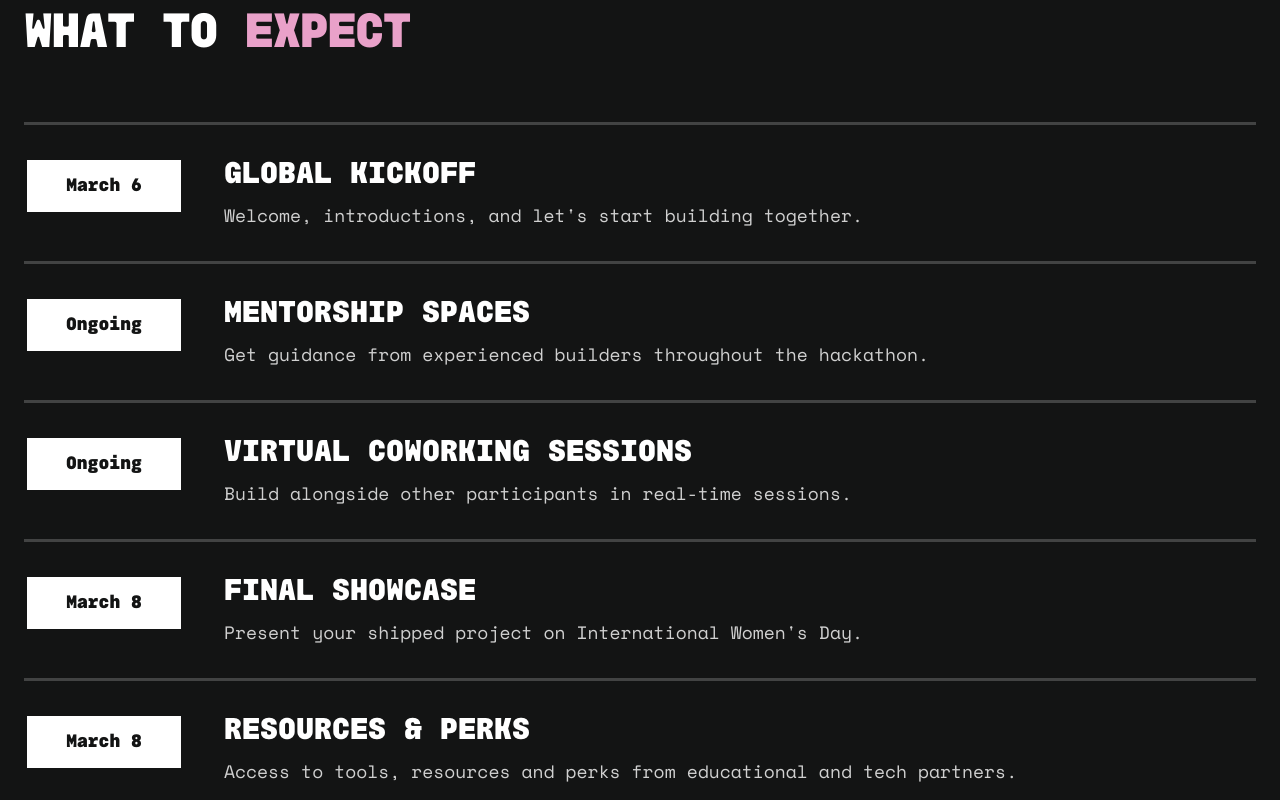
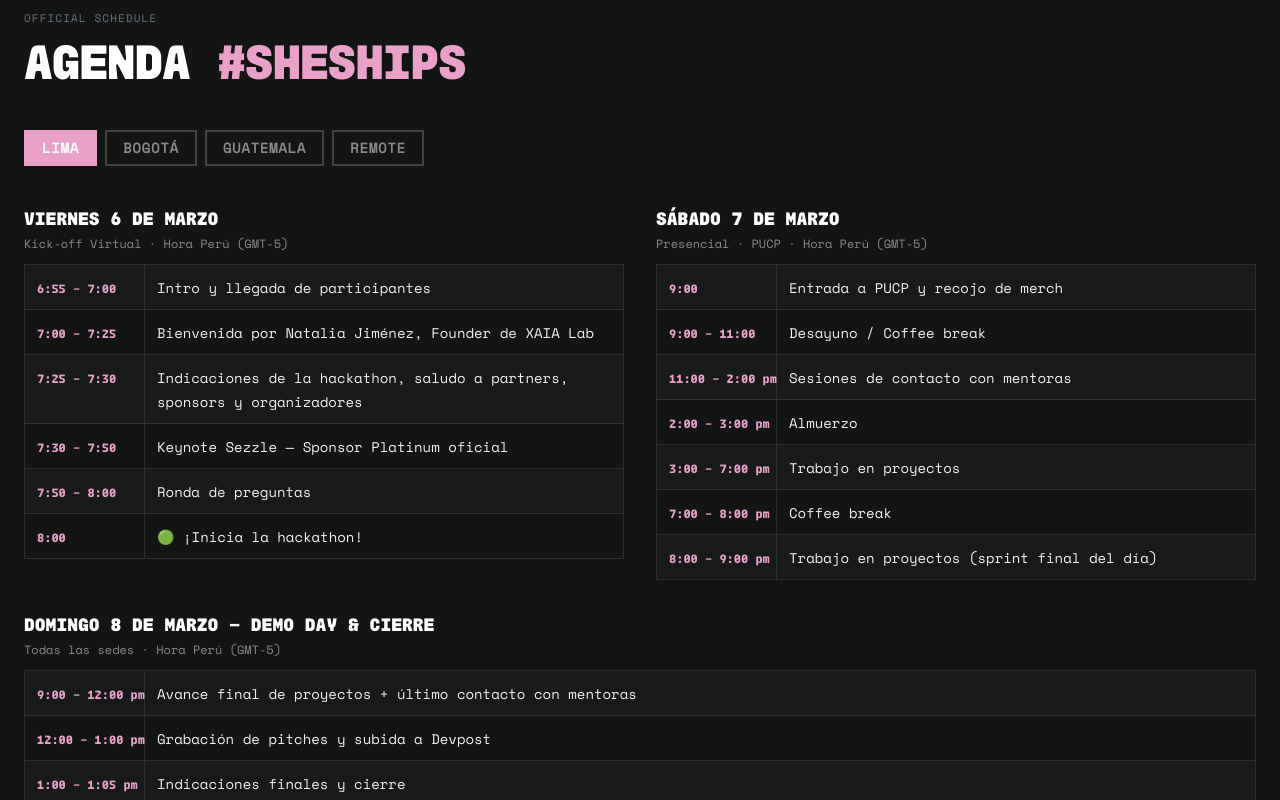
Before and after one commit to crafter-station/she.ships, a Next.js app: page / in a window 1280 px wide. Shown: the part 3500-4300 px from the top of the page. Built offline with nearby package versions, Linux system fonts and the light colour scheme; no server answers.

Commit message:
Create agenda

```diff
--- a/components/sections/agenda.tsx
+++ b/components/sections/agenda.tsx
@@ -1,43 +1,158 @@
 "use client";
 
+import { useState } from "react";
 import { SectionWrapper } from "@/components/decorative/section-wrapper";
 import { useTranslation } from "@/lib/i18n/context";
 
+type City = "lima" | "bogota" | "guatemala" | "remote";
+
+const friday = [
+  { time: "6:55 – 7:00", activity: "Intro y llegada de participantes" },
+  { time: "7:00 – 7:25", activity: "Bienvenida por Natalia Jiménez, Founder de XAIA Lab" },
+  { time: "7:25 – 7:30", activity: "Indicaciones de la hackathon, saludo a partners, sponsors y organizadores" },
+  { time: "7:30 – 7:50", activity: "Keynote Sezzle — Sponsor Platinum oficial" },
+  { time: "7:50 – 8:00", activity: "Ronda de preguntas" },
+  { time: "8:00", activity: "🟢 ¡Inicia la hackathon!" },
+];
+
+const saturdayByCity: Record<City, { time: string; activity: string }[]> = {
+  lima: [
+    { time: "9:00", activity: "Entrada a PUCP y recojo de merch" },
+    { time: "9:00 – 11:00", activity: "Desayuno / Coffee break" },
+    { time: "11:00 – 2:00 pm", activity: "Sesiones de contacto con mentoras" },
+    { time: "2:00 – 3:00 pm", activity: "Almuerzo" },
+    { time: "3:00 – 7:00 pm", activity: "Trabajo en proyectos" },
+    { time: "7:00 – 8:00 pm", activity: "Coffee break" },
+    { time: "8:00 – 9:00 pm", activity: "Trabajo en proyectos (sprint final del día)" },
+  ],
+  bogota: [
+    { time: "9:00", activity: "Entrada a Globant Connecta y recojo de merch" },
+    { time: "9:00 – 11:00", activity: "Desayuno / Coffee break" },
+    { time: "11:00 – 2:00 pm", activity: "Sesiones de contacto con mentoras" },
+    { time: "2:00 – 3:00 pm", activity: "Almuerzo" },
+    { time: "3:00 – 7:00 pm", activity: "Trabajo en proyectos" },
+  ],
+  guatemala: [
+    { time: "Todo el día", activity: "Trabajo en proyectos (remoto desde Guatemala)" },
+  ],
+  remote: [
+    { time: "Todo el día", activity: "Trabajo en proyectos desde tu sede o de manera remota" },
+  ],
+};
+
+const citySubtitle: Record<City, string> = {
+  lima: "Presencial · PUCP · Hora Perú (GMT-5)",
+  bogota: "Presencial · Globant Connecta · Hora Colombia (GMT-5)",
+  guatemala: "Virtual · Hora Guatemala (GMT-6)",
+  remote: "Virtual · Tu huso horario",
+};
+
+const sunday = [
+  { time: "9:00 – 12:00 pm", activity: "Avance final de proyectos + último contacto con mentoras" },
+  { time: "12:00 – 1:00 pm", activity: "Grabación de pitches y subida a Devpost" },
+  { time: "1:00 – 1:05 pm", activity: "Indicaciones finales y cierre" },
+  { time: "1:05 – 1:30 pm", activity: "Mensaje de cierre por Larissa, GTM de ElevenLabs — Partner oficial" },
+  { time: "1:30 pm", activity: "🏁 Fin de la hackathon" },
+];
+
+const cities: { id: City; label: string }[] = [
+  { id: "lima", label: "Lima" },
+  { id: "bogota", label: "Bogotá" },
+  { id: "guatemala", label: "Guatemala" },
+  { id: "remote", label: "Remote" },
+];
+
+function ScheduleTable({ rows }: { rows: { time: string; activity: string }[] }) {
+  return (
+    <div className="w-full border border-white/10 overflow-hidden">
+      {rows.map((row, i) => (
+        <div
+          key={i}
+          className={`grid grid-cols-[120px_1fr] border-b border-white/10 last:border-b-0 ${
+            i % 2 === 0 ? "bg-white/[0.02]" : ""
+          }`}
+        >
+          <div className="px-3 py-2.5 border-r border-white/10">
+            <span className="font-[family-name:var(--font-title)] text-xs font-bold text-primary-pink whitespace-nowrap">
+              {row.time}
+            </span>
+          </div>
+          <div className="px-3 py-2.5">
+            <span className="text-primary-cream text-xs md:text-sm">{row.activity}</span>
+          </div>
+        </div>
+      ))}
+    </div>
+  );
+}
+
 export function Agenda() {
   const { t } = useTranslation();
+  const [city, setCity] = useState<City>("lima");
 
   return (
     <SectionWrapper variant="dark" id="agenda" className="min-h-fit">
-      <div className="mb-16">
+      <div className="mb-10">
+        <span className="data-label mb-4 block text-neutral-gray uppercase">
+          {t.agenda.label}
+        </span>
         <h2 className="font-[family-name:var(--font-title)] text-3xl font-black tracking-tight text-white md:text-4xl lg:text-5xl uppercase">
           {t.agenda.headline}{" "}
-          <span className="text-primary-pink">
-            {t.agenda.headlineAccent}
-          </span>
+          <span className="text-primary-pink">{t.agenda.headlineAccent}</span>
         </h2>
       </div>
 
-      <div className="space-y-0">
-        {t.agenda.slots.map((slot, i) => (
-          <div
-            key={i}
-            className="grid grid-cols-[120px_1fr] gap-6 border-t-3 border-white/20 py-8 md:grid-cols-[160px_1fr] md:gap-10"
+      {/* City chips */}
+      <div className="flex flex-wrap gap-2 mb-10">
+        {cities.map((c) => (
+          <button
+            key={c.id}
+            onClick={() => setCity(c.id)}
+            className={`px-4 py-1.5 text-sm font-bold uppercase tracking-wider border-2 transition-colors ${
+              city === c.id
+                ? "bg-primary-pink border-primary-pink text-white"
+                : "border-white/20 text-white/50 hover:border-white/40 hover:text-white/80"
+            }`}
           >
-            <div className="brutalist-card bg-white px-4 py-3 self-start">
-              <p className="font-[family-name:var(--font-title)] text-lg font-black text-primary-black text-center">
-                {slot.time}
-              </p>
-            </div>
-            <div>
-              <h3 className="font-[family-name:var(--font-title)] text-2xl font-black text-white md:text-3xl uppercase mb-2">
-                {slot.title}
-              </h3>
-              <p className="text-white/80 text-lg font-medium">
-                {slot.description}
-              </p>
-            </div>
+            {c.label}
+          </button>
+        ))}
+      </div>
+
+      {/* Two-column: Friday + Saturday */}
+      <div className="grid grid-cols-1 md:grid-cols-2 gap-8 mb-8">
+        {/* Friday */}
+        <div className="space-y-3">
+          <div>
+            <h3 className="font-[family-name:var(--font-title)] text-lg font-black text-white uppercase">
+              Viernes 6 de marzo
+            </h3>
+            <p className="text-white/50 text-xs mt-0.5">Kick-off Virtual · Hora Perú (GMT-5)</p>
           </div>
-        ))}
+          <ScheduleTable rows={friday} />
+        </div>
+
+        {/* Saturday */}
+        <div className="space-y-3">
+          <div>
+            <h3 className="font-[family-name:var(--font-title)] text-lg font-black text-white uppercase">
+              Sábado 7 de marzo
+            </h3>
+            <p className="text-white/50 text-xs mt-0.5">{citySubtitle[city]}</p>
+          </div>
+          <ScheduleTable rows={saturdayByCity[city]} />
+        </div>
+      </div>
+
+      {/* Sunday — full width */}
+      <div className="space-y-3">
+        <div>
+          <h3 className="font-[family-name:var(--font-title)] text-lg font-black text-white uppercase">
+            Domingo 8 de marzo — Demo Day & Cierre
+          </h3>
+          <p className="text-white/50 text-xs mt-0.5">Todas las sedes · Hora Perú (GMT-5)</p>
+        </div>
+        <ScheduleTable rows={sunday} />
       </div>
     </SectionWrapper>
   );
--- a/lib/i18n/en.ts
+++ b/lib/i18n/en.ts
@@ -78,9 +78,9 @@ export const en = {
     ],
   },
   agenda: {
-    label: "The Schedule",
-    headline: "What to",
-    headlineAccent: "Expect",
+    label: "Official Schedule",
+    headline: "Agenda",
+    headlineAccent: "#SheShips",
     slots: [
       {
         time: "March 6",
--- a/lib/i18n/es.ts
+++ b/lib/i18n/es.ts
@@ -80,9 +80,9 @@ export const es: Translations = {
     ],
   },
   agenda: {
-    label: "El Programa",
-    headline: "Qué",
-    headlineAccent: "Esperar",
+    label: "Agenda Oficial",
+    headline: "Agenda",
+    headlineAccent: "#SheShips",
     slots: [
       {
         time: "6 de marzo",
```
